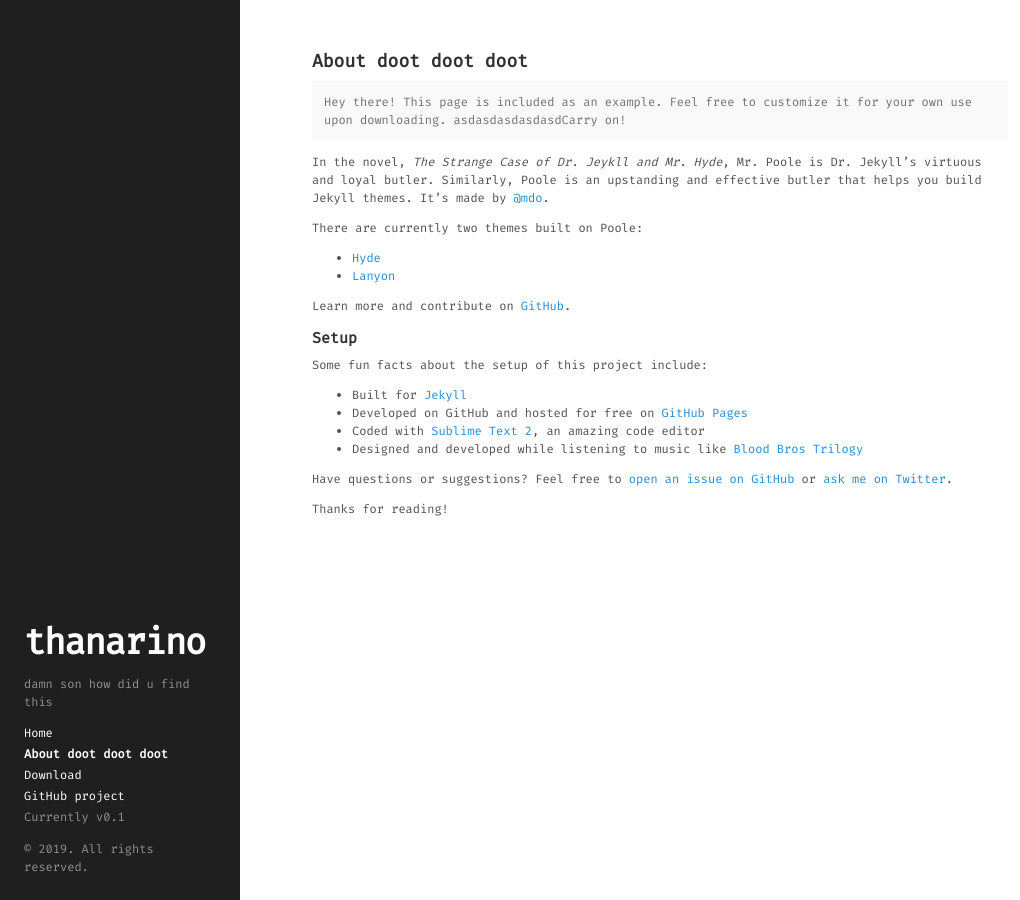
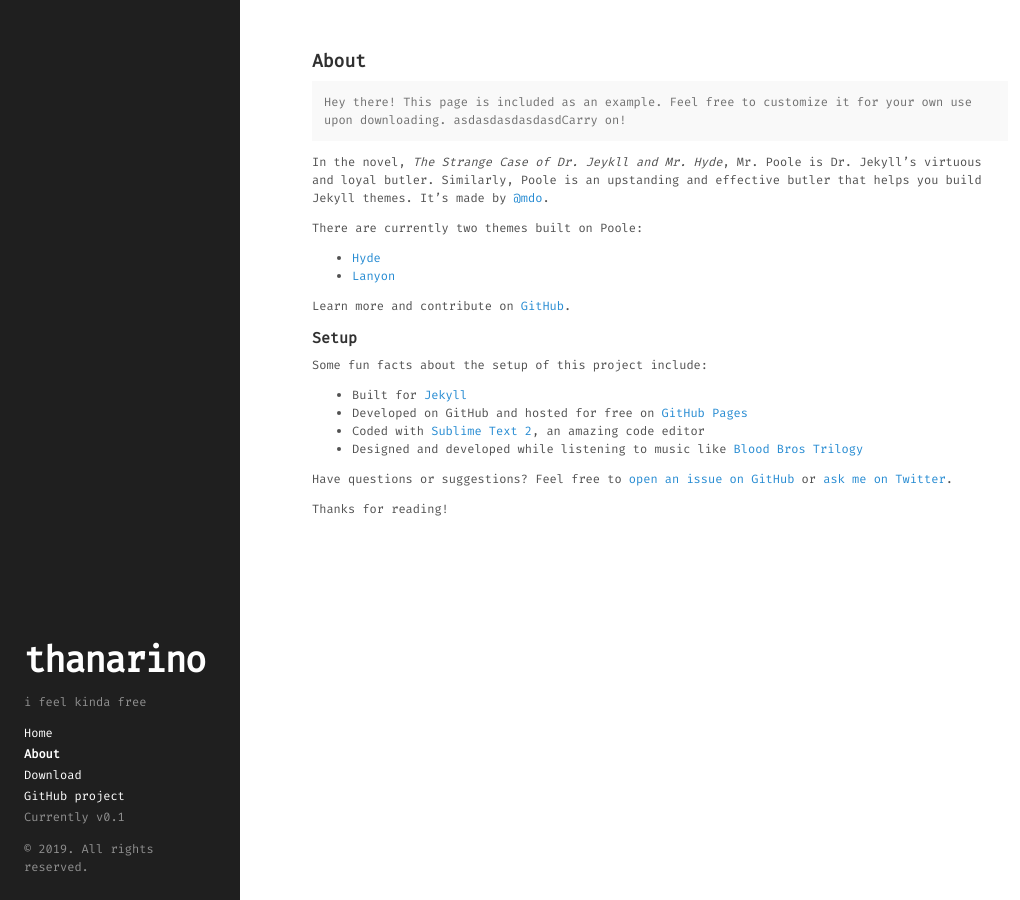
Before and after one commit to thanarino/thanarino, a Jekyll site: the page built from about.md, in a window 1280 px wide. Shown: the whole page, without its empty margins (0-1020 px from the left). Built offline with Jekyll 4.4.1, drawn with Linux system fonts in a browser that asks for light colours.

Commit message:
changed config, set-up stuff

```diff
--- a/_config.yml
+++ b/_config.yml
@@ -14,8 +14,8 @@ plugins:
 
 # Setup
 title:            thanarino
-tagline:          'A Jekyll theme'
-description:      'damn son how did u find this'
+tagline:          'dev boi'
+description:      'i feel kinda free'
 baseurl:          /thanarino/
 
 author:
@@ -29,4 +29,4 @@ paginate_path:    "page:num"
 version:          0.1
 
 github:
-  repo:           https://github.com/poole/hyde
+  repo:           https://github.com/thanarino/thanarino
--- a/about.md
+++ b/about.md
@@ -1,6 +1,6 @@
 ---
 layout: page
-title: About doot doot doot
+title: About
 permalink: /about/
 ---
 
```
Also changed, not shown: Gemfile.lock, README.md.
